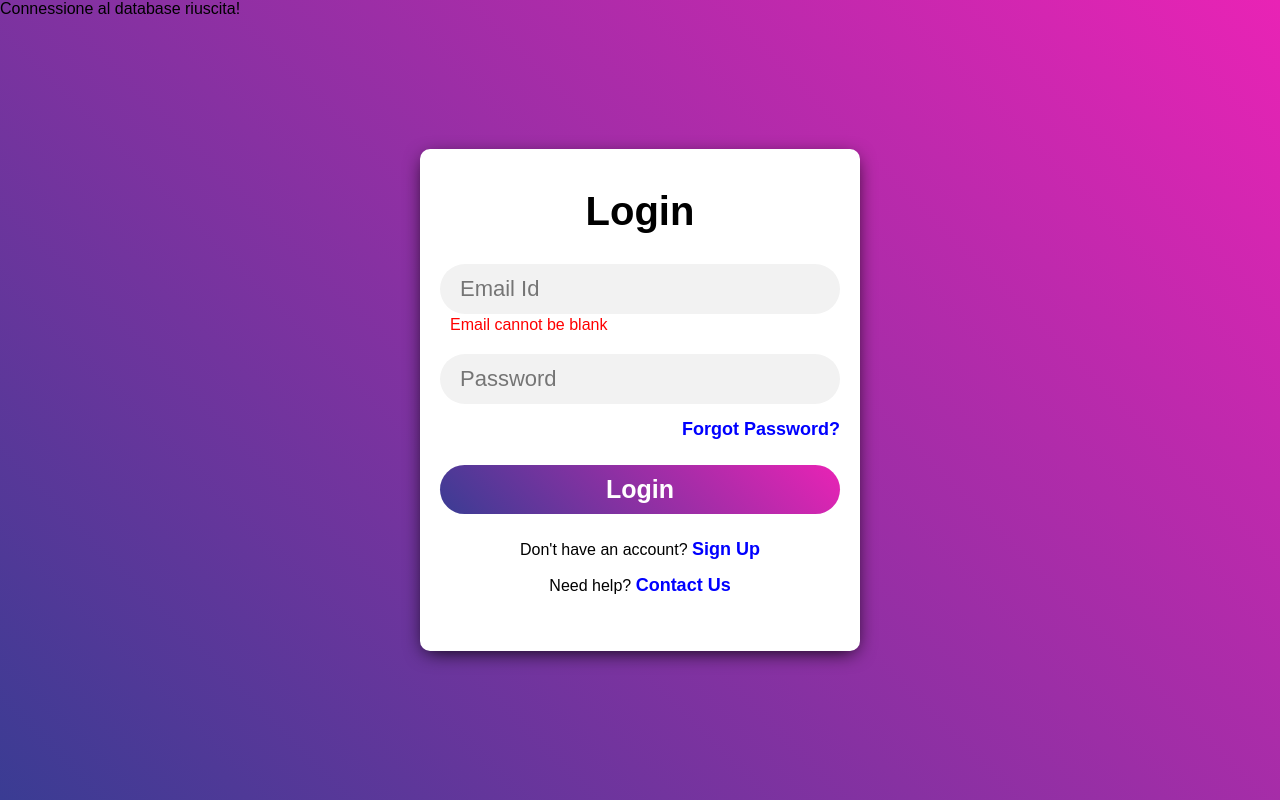
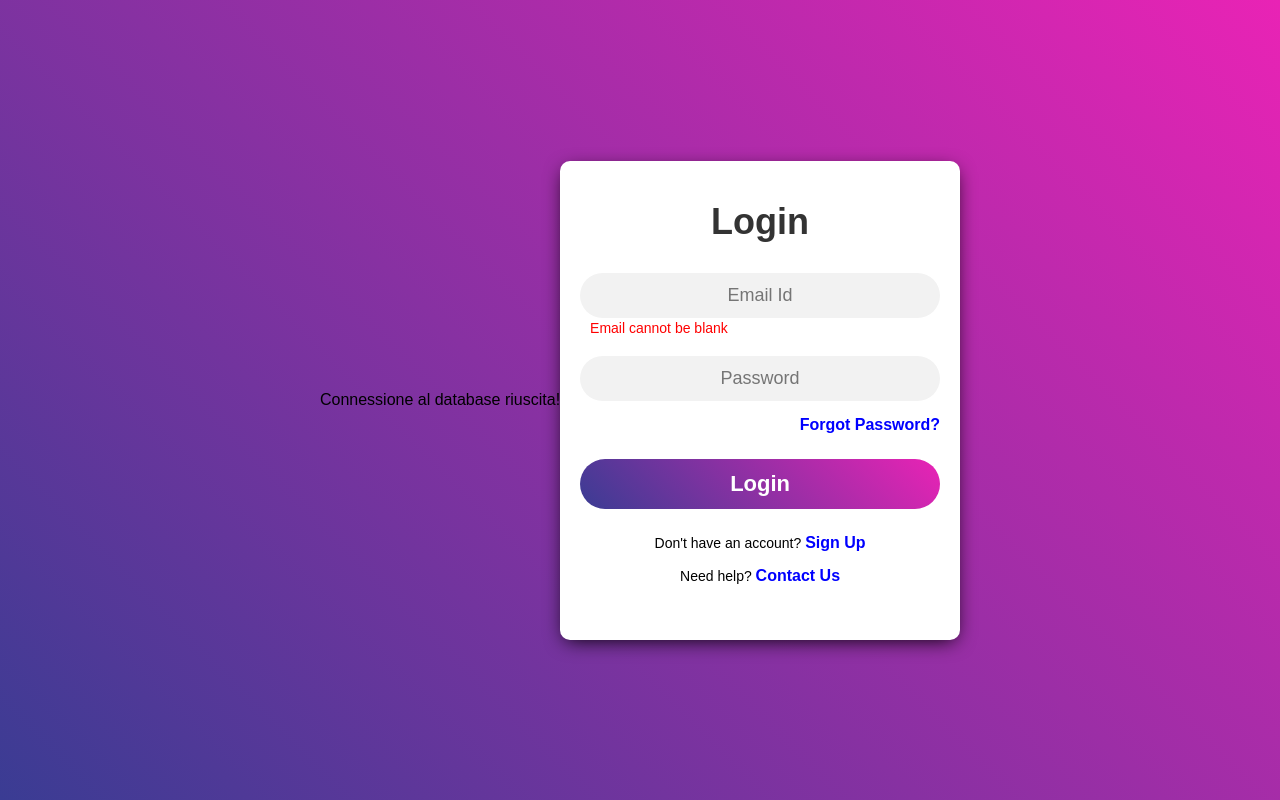
Before and after one commit to LightYagami28/login, a PHP site: page /login.php in a window 1280 px wide. Run offline with PHP 8.4, Linux system fonts and the light colour scheme; data that the repository does not hold is empty; a stand-in replaces the project's code that opens the database connection.

Commit message:
Update login.css

```diff
--- a/login.css
+++ b/login.css
@@ -1,7 +1,8 @@
 * {
-    padding: 0px;
-    margin: 0px;
-    font-family: sans-serif;
+    padding: 0;
+    margin: 0;
+    font-family: 'Arial', sans-serif; /* Font di fallback aggiunto */
+    box-sizing: border-box;
 }
 
 body {
@@ -9,68 +10,112 @@ body {
     height: 100vh;
     background: linear-gradient(45deg, #3a3c93, #e923b5);
     position: relative;
+    display: flex;
+    justify-content: center;
+    align-items: center;
 }
 
-.box{
-    position: absolute;
-    top: 50%;
-    left: 50%;
-    transform: translate(-50% , -50%);
-    width: 400px;
+.box {
+    width: 100%;
+    max-width: 400px;
     background-color: #fff;
     padding: 40px 20px;
     border-radius: 10px;
-    box-shadow: 0px 5px 20px -5px #000;
+    box-shadow: 0 5px 20px -5px #000;
     text-align: center;
 }
-.box h2{
-    font-size: 40px;
+
+.box h2 {
+    font-size: 36px; /* Adattato per migliore leggibilità */
     font-weight: bold;
     margin-bottom: 30px;
+    color: #333; /* Colore per il titolo */
 }
-.box form .input_box{
+
+.input_box {
     width: 100%;
     margin-top: 20px;
     background-color: #f2f2f2;
     border-radius: 100px;
 }
-.box form .input_box input{
+
+.input_box input {
     width: 90%;
-    font-size: 22px;
-    padding: 12px 0px;
+    font-size: 18px; /* Ridotto per una migliore leggibilità */
+    padding: 12px 0;
     border: none;
     outline: none;
     background-color: transparent;
+    text-align: center;
 }
-.error{
+
+.error {
     color: red;
     text-align: left;
     margin-left: 10px;
     margin-top: 2px;
+    font-size: 14px; /* Ridotto per minore ingombro */
 }
-.box form button{
+
+button {
     width: 100%;
-    font-size: 25px;
+    font-size: 22px;
     font-weight: bold;
     background: linear-gradient(45deg, #3a3c93, #e923b5);
     color: #fff;
-    padding: 10px;
+    padding: 12px;
     border: none;
-    margin: 10px 0px;
+    margin: 10px 0;
     border-radius: 100px;
     cursor: pointer;
-    transition: 0.2s;
+    transition: transform 0.2s, background-color 0.3s ease; /* Transizione più fluida */
 }
-.box form button:active{
-    transform: scale(0.9);
+
+button:hover {
+    background-color: #dd1f6b; /* Aggiunto effetto hover */
 }
-.box form .links{
-    font-size: 16px;
-    margin: 15px 0px;
+
+button:active {
+    transform: scale(0.95); /* Leggero effetto scale per un feedback visivo */
 }
-.box form .links a{
-    font-size: 18px;
+
+.links {
+    font-size: 14px; /* Ridotto per adattarsi meglio ai dispositivi mobili */
+    margin: 15px 0;
+}
+
+.links a {
+    font-size: 16px; /* Aumentato leggermente per la leggibilità */
     font-weight: bold;
     color: blue;
     text-decoration: none;
+    transition: color 0.3s; /* Transizione per un effetto hover fluido */
 }
+
+.links a:hover {
+    color: #ff66cc; /* Colore hover per i link */
+}
+
+/* Media queries per migliorare la responsività */
+@media screen and (max-width: 768px) {
+    .box {
+        width: 90%; /* Ridotto per dispositivi più piccoli */
+        padding: 20px;
+    }
+
+    .box h2 {
+        font-size: 30px;
+    }
+
+    .input_box input {
+        font-size: 16px;
+    }
+
+    button {
+        font-size: 20px;
+    }
+
+    .links {
+        font-size: 12px;
+    }
+}
```
